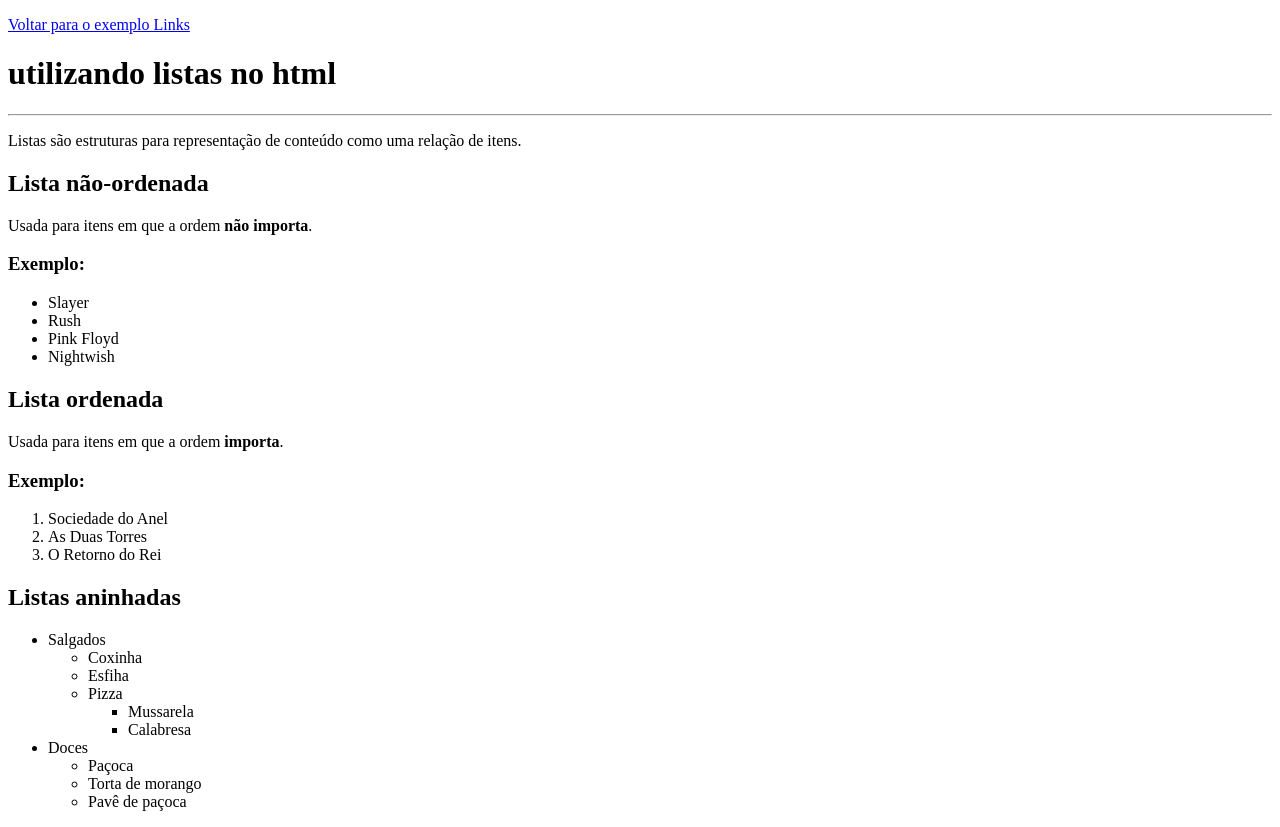
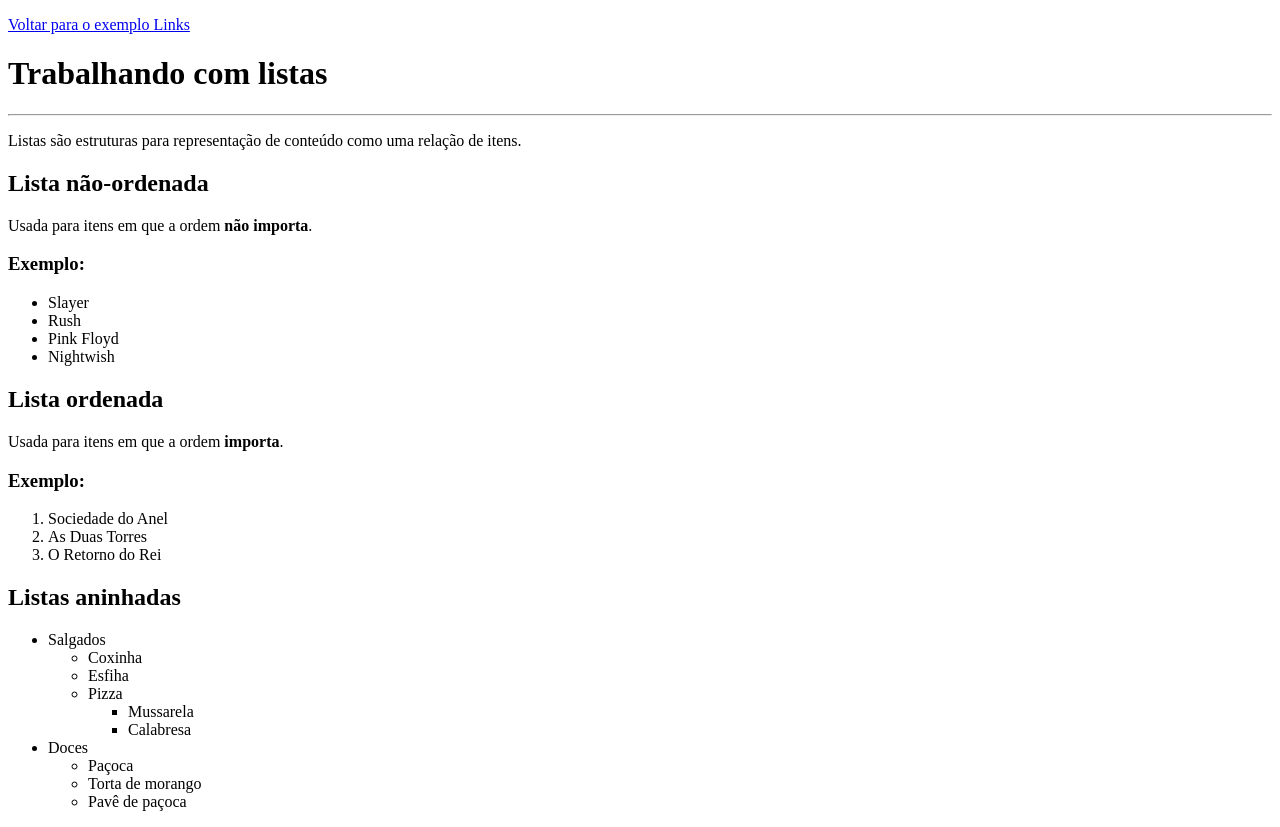
Before and after one commit to lucax13/aulas-front, a plain HTML site: page listas.html in a window 1280 px wide. Drawn offline with Linux system fonts and the light colour scheme.

Commit message:
Revert "mudança de titulo listas.html"
This reverts commit e53c1934816c971f059b8c9e54f967900081ccac.

```diff
--- a/listas.html
+++ b/listas.html
@@ -9,7 +9,7 @@
 
 <body>
     <p> <a href="links.html">Voltar para o exemplo Links</a> </p>
-    <h1>utilizando listas no html</h1>
+    <h1>Trabalhando com listas</h1>
     <hr>
     <p>Listas são estruturas para representação de
         conteúdo como uma relação de itens. </p>
```
